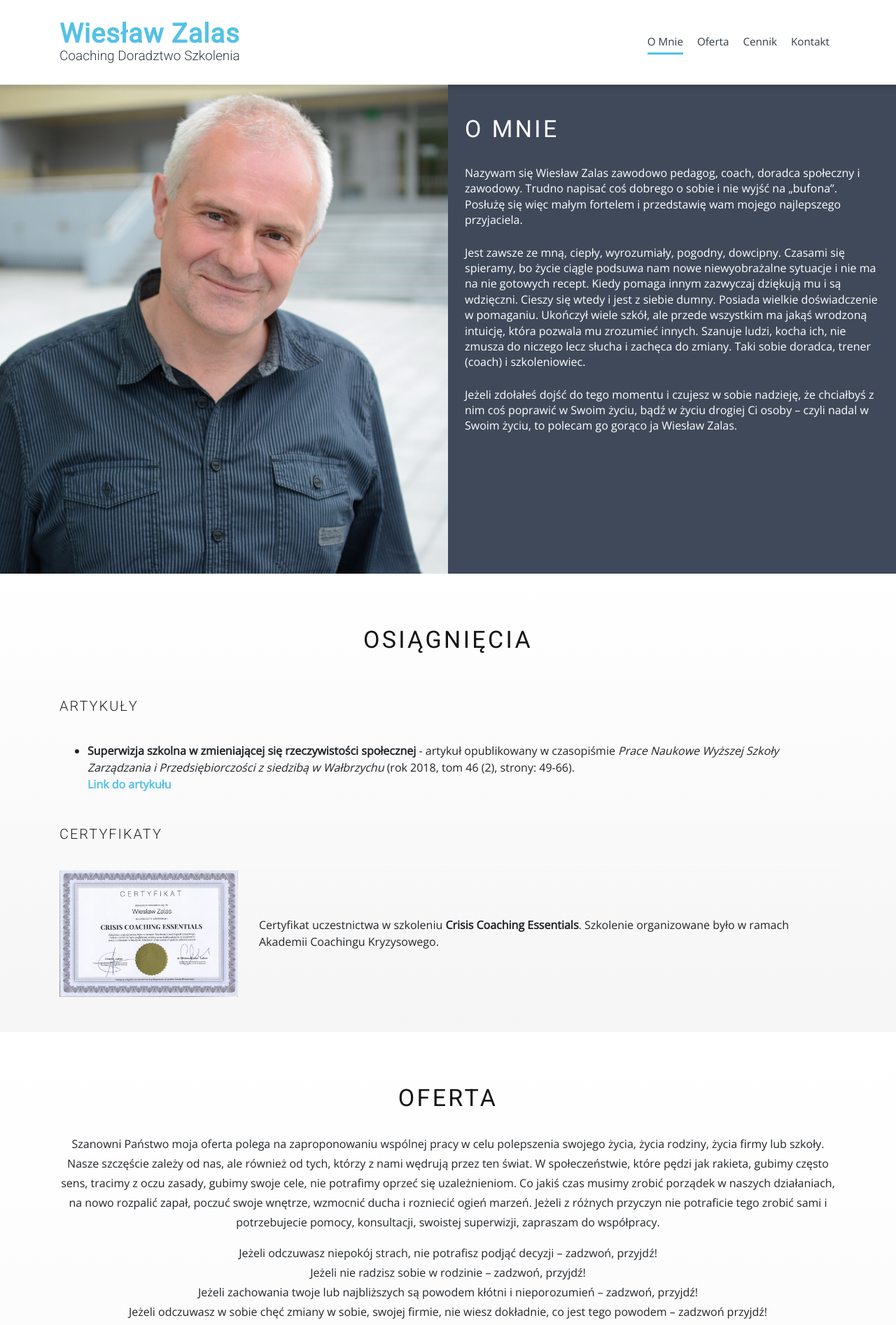
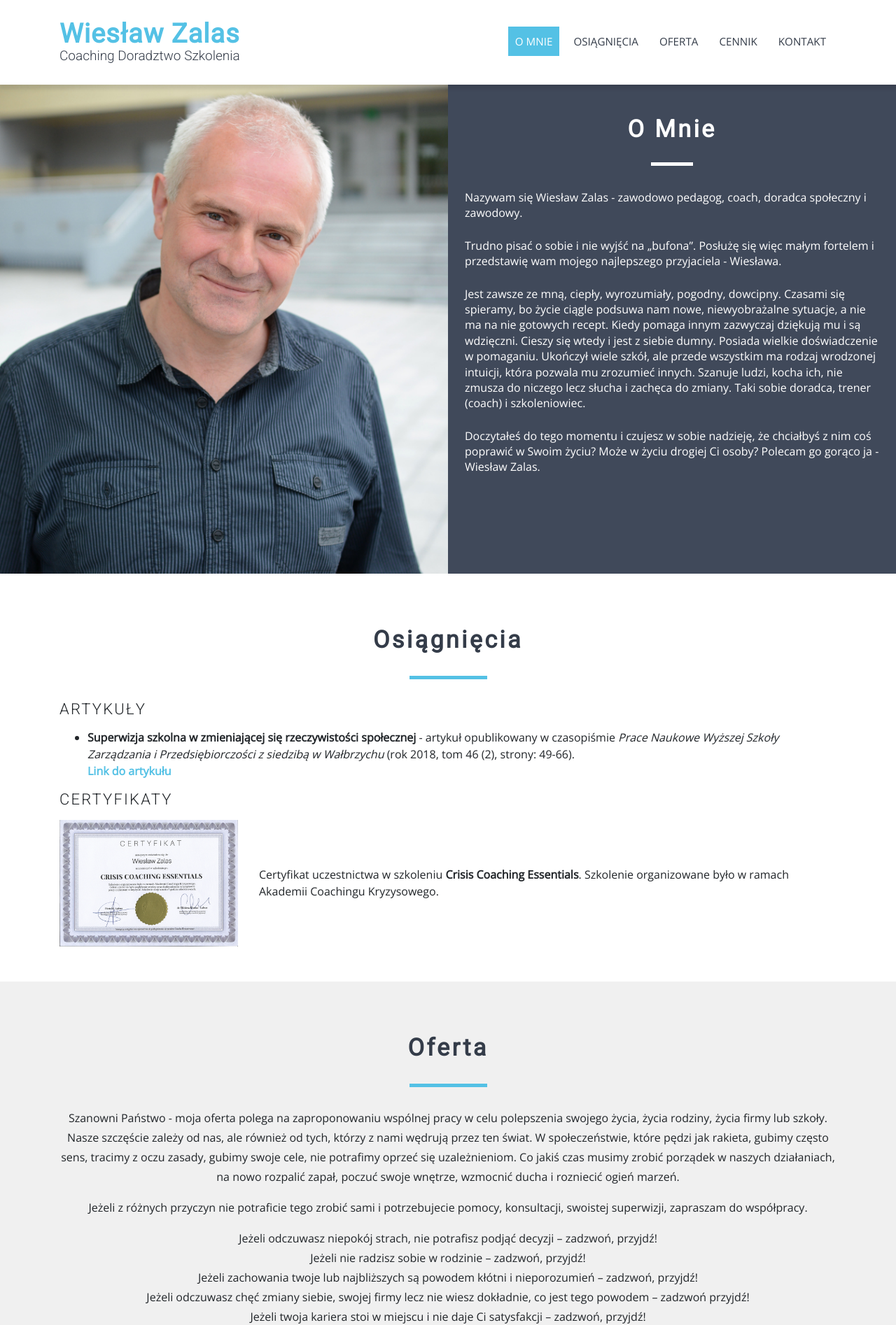
Before and after one commit to BartlomiejZalas/wieslawzalas, a React (Create React App) app: page / in a window 1280 px wide. Shown: the top 1894 px of the page at 70% size. Built offline with nearby package versions, Linux system fonts and the light colour scheme.

Commit message:
layout updated

```diff
--- a/src/components/Menu/Menu/Menu.js
+++ b/src/components/Menu/Menu/Menu.js
@@ -9,6 +9,10 @@ const Menu = () => (
         <Link activeclass="active" to="cover" spy={true} smooth={true} tabIndex={0}
             duration={duration} offset={offset} className="nav-link">
             O Mnie
+        </Link>
+        <Link activeclass="active" to="achievements" spy={true} smooth={true} tabIndex={0}
+            duration={duration} offset={offset} className="nav-link">
+            Osiągnięcia
         </Link>
         <Link activeclass="active" to="oferta" spy={true} smooth={true} tabIndex={0}
             duration={duration} offset={offset} className="nav-link">
--- a/src/components/Menu/NavBar/NavBar.css
+++ b/src/components/Menu/NavBar/NavBar.css
@@ -42,9 +42,10 @@ nav a.nav-link {
     cursor: pointer;
     font-size: .95rem;
     color: var(--secondary);
-    padding: 5px 0;
-    margin: 0 10px;
+    padding: 10px;
+    margin: 0 5px;
     border-bottom: 3px solid #FFF;
+    text-transform: uppercase;
 }
 
 nav a.nav-link.active, nav a.nav-link:hover, nav a.nav-link:active, nav a.nav-link:focus {
@@ -52,7 +53,10 @@ nav a.nav-link.active, nav a.nav-link:hover, nav a.nav-link:active, nav a.nav-li
 }
 
 nav a.nav-link.active, nav a.nav-link:hover {
-    border-bottom-color: var(--main);
+    /* border-bottom-color: var(--main); */
+    background: var(--main);
+    color: #FFF;
+
 }
 
 nav .mobile-menu {
--- a/src/components/Pages/About/About.js
+++ b/src/components/Pages/About/About.js
@@ -13,26 +13,31 @@ export default function About() {
                     </div>
                     <div className="col-sm-6 cover-text p-4">
                         <h2 className="py-3 section-title dark">O Mnie</h2>
+                        <div className="dark header-line" />
                         <p className="py-1">
-                            Nazywam się Wiesław Zalas zawodowo pedagog, coach,
-                            doradca społeczny i zawodowy. Trudno napisać coś dobrego o
-                            sobie i nie wyjść na „bufona”. Posłużę się więc małym
-                            fortelem i przedstawię wam mojego najlepszego przyjaciela.
+                            Nazywam się Wiesław Zalas - zawodowo pedagog, coach, doradca
+                            społeczny i zawodowy.
+                        </p>
+                        <p className="py-1">
+                            Trudno pisać o sobie i nie wyjść na „bufona”. Posłużę się więc
+                            małym fortelem i przedstawię wam mojego najlepszego przyjaciela -
+                            Wiesława.
                         </p>
                         <p className="py-1">
                             Jest zawsze ze mną, ciepły, wyrozumiały, pogodny, dowcipny.
-                            Czasami się spieramy, bo życie ciągle podsuwa nam nowe
-                            niewyobrażalne sytuacje i nie ma na nie gotowych recept.
+                            Czasami się spieramy, bo życie ciągle podsuwa nam nowe,
+                            niewyobrażalne sytuacje, a nie ma na nie gotowych recept.
                             Kiedy pomaga innym zazwyczaj dziękują mu i są wdzięczni.
                             Cieszy się wtedy i jest z siebie dumny. Posiada wielkie
-                            doświadczenie w pomaganiu. Ukończył wiele szkół, ale przede wszystkim ma jakąś wrodzoną
-                            intuicję, która pozwala mu zrozumieć innych. Szanuje ludzi, kocha ich, nie zmusza do
-                            niczego lecz słucha i zachęca do zmiany. Taki sobie doradca, trener (coach) i szkoleniowiec.
-                        </p>
+                            doświadczenie w pomaganiu. Ukończył wiele szkół, ale przede
+                            wszystkim ma rodzaj wrodzonej intuicji, która pozwala mu
+                            zrozumieć innych. Szanuje ludzi, kocha ich, nie zmusza do
+                            niczego lecz słucha i zachęca do zmiany. Taki sobie doradca,
+                            trener (coach) i szkoleniowiec.                        </p>
                         <p className="py-1">
-                            Jeżeli zdołałeś dojść do tego momentu i czujesz w sobie nadzieję, że chciałbyś z nim coś
-                            poprawić w Swoim życiu, bądź w życiu drogiej Ci osoby – czyli nadal w Swoim życiu, to
-                            polecam go gorąco ja Wiesław Zalas.
+                            Doczytałeś do tego momentu i czujesz w sobie nadzieję, że
+                            chciałbyś z nim coś poprawić w Swoim życiu? Może w życiu
+                            drogiej Ci osoby? Polecam go gorąco ja - Wiesław Zalas.
                         </p>
 
                     </div>
--- a/src/components/Pages/Achievements/Achievements.css
+++ b/src/components/Pages/Achievements/Achievements.css
@@ -1,20 +1,10 @@
 section.achievements {
     padding: 50px 0;
-    background: linear-gradient(#FFF, rgba(0, 0, 0, .04));
 }
 
 section.achievements a {
     color: var(--main);
     font-weight: bold;
-}
-
-section.achievements h3 {
-    letter-spacing: .1em;
-    font-size: 20px;
-    padding: 30px 0;
-    font-weight: 300;
-    text-transform: uppercase;
-    border-bottom: 1px solid rgba(255, 255, 255, .5);
 }
 
 section.achievements .certificates img {
--- a/src/components/Pages/Achievements/Achievements.js
+++ b/src/components/Pages/Achievements/Achievements.js
@@ -9,14 +9,16 @@ const Achievements = () => {
                 <div className="row">
                     <div className="col">
                         <h2 className="section-title text-center">Osiągnięcia</h2>
-                        <h3>Artykuły</h3>
+                        <div className="header-line"/>
+
+                        <h3 className="section-subtitle">Artykuły</h3>
                         <ul>
                             <li>
                                 <strong>Superwizja szkolna w zmieniającej się rzeczywistości społecznej</strong> - artykuł opublikowany w czasopiśmie <em>Prace Naukowe Wyższej Szkoły Zarządzania i Przedsiębiorczości z siedzibą w Wałbrzychu</em> (rok 2018, tom 46 (2), strony: 49-66). <br />
                                 <a href="http://bazekon.icm.edu.pl/bazekon/element/bwmeta1.element.ekon-element-000171549401" target="blank">Link do artykułu</a>
                             </li>
                         </ul>
-                        <h3>Certyfikaty</h3>
+                        <h3 className="section-subtitle">Certyfikaty</h3>
                         <div className="row">
                             <div className="col col-lg-3 certificates">
                                 <a href={require('./cert1.png')} target="blank">
--- a/src/components/Pages/Contact/Contact.css
+++ b/src/components/Pages/Contact/Contact.css
@@ -2,16 +2,6 @@ section.contact {
     background: #40495a;
     color: #FFF;
     padding: 50px 0 60px 0;
-}
-
-section.contact h3 {
-    letter-spacing: .1em;
-    font-size: 20px;
-    margin: 0 0 30px 0;
-    padding: 30px 0;
-    font-weight: 300;
-    text-transform: uppercase;
-    border-bottom: 1px solid rgba(255, 255, 255, .5);
 }
 
 section.contact h4 {
@@ -24,9 +14,11 @@ section.contact h4 {
 
 section.contact .contact-data {
     font-weight: 300;
+    margin-bottom: 30px;
 }
 
-section.contact .contact-data hr {
-    border-bottom: 1px solid rgba(255, 255, 255, .3);
-    margin: 20px 0;
+section.contact a{
+    color: #FFF;
+    text-decoration: underline;
+    font-weight: 300;
 }
--- a/src/components/Pages/Contact/Contact.js
+++ b/src/components/Pages/Contact/Contact.js
@@ -3,39 +3,26 @@ import './Contact.css';
 
 const Contact = () => {
     return (
-        <section name="kontakt" className="contact dark">
+        <section name="kontakt" className="contact dark text-center">
             <div className="container">
                 <div className="row">
                     <div className="col">
-                        <h2 className="section-title text-center dark">Kontakt</h2>
+                        <h2 className="dark section-title">Kontakt</h2>
+                        <div className="dark header-line"/>
                     </div>
                 </div>
                 <div className="row">
-                    {/* <div className="col-md-6">
-                        <h3>Wyślij wiadomość</h3>
-                        <div className="contact-form">
-                            <div className="form-group">
-                                <input type="email" className="form-control" placeholder="Imię i Nazwisko" />
-                            </div>
-                            <div className="form-group">
-                                <input type="password" className="form-control" placeholder="Email" />
-                            </div>
-                            <div className="form-group">
-                                <textarea className="form-control" rows="3" placeholder="Wiadomość" />
-                            </div>
-                            <button className="btn btn-warning">Wyślij</button>
+                    <div className="col-md-4 contact-data">
+                        <h3 className="section-subtitle">Telefon</h3>
+                        <i className="fas fa-phone"></i> 511 008 791
                         </div>
-                    </div> */}
-                    <div className="col-md-12 contact-data">
-                        <h3>Skontaktuj się ze mną</h3>
-                        <h4>Telefon</h4>
-                        <i className="fas fa-phone"></i> 511 008 791
-                        <hr />
-                        <h4>Email</h4>
+                    <div className="col-md-4 contact-data">
+                        <h3 className="section-subtitle">Email</h3>
                         <i className="far fa-envelope-open"></i>&nbsp;
                         <a href="mailto:wzalas196@gmail.com">wzalas196@gmail.com</a>
-                        <hr />
-                        <h4>WWW</h4>
+                    </div>
+                    <div className="col-md-4 contact-data">
+                        <h3 className="section-subtitle">WWW</h3>
                         <i className="fas fa-globe-europe"></i>&nbsp;
                         <a href="http://wieslawzalas.pl">www.wieslawzalas.pl</a>
                     </div>
--- a/src/components/Pages/Offer/Offer.css
+++ b/src/components/Pages/Offer/Offer.css
@@ -1,4 +1,4 @@
 section.offer {
     padding: 50px 0;
-    background: linear-gradient(#FFF, rgba(0, 0, 0, .04));
+    background: rgb(240, 240, 240);
 }
--- a/src/components/Pages/Offer/Offer.js
+++ b/src/components/Pages/Offer/Offer.js
@@ -9,15 +9,20 @@ const Offer = () => {
             <div className="container">
                 <div className="row">
                     <div className="col">
-                        <h2 className="section-title text-center">Oferta</h2>
+                        <h2 className="section-title">Oferta</h2>
+                        <div className="header-line"/>
                         <p className="lead text-center">
-                        Szanowni Państwo moja oferta polega na zaproponowaniu wspólnej pracy w celu polepszenia
-                        swojego życia, życia rodziny, życia firmy lub szkoły. Nasze szczęście zależy od nas,
+                        Szanowni Państwo - moja oferta polega na zaproponowaniu wspólnej pracy w celu
+                        polepszenia swojego życia, życia  rodziny, życia firmy lub szkoły.
+                        Nasze szczęście zależy od nas,
                         ale również od tych, którzy z nami wędrują przez ten świat. W społeczeństwie, które
                         pędzi jak rakieta, gubimy często sens, tracimy z oczu zasady, gubimy swoje cele, nie
                         potrafimy oprzeć się uzależnieniom. Co jakiś czas musimy zrobić porządek  w naszych
                         działaniach, na nowo rozpalić zapał, poczuć swoje wnętrze, wzmocnić ducha i rozniecić
-                         ogień marzeń. Jeżeli z różnych przyczyn nie potraficie tego zrobić sami i potrzebujecie
+                         ogień marzeń.
+                        </p>
+                         <p className="lead text-center">
+                         Jeżeli z różnych przyczyn nie potraficie tego zrobić sami i potrzebujecie
                          pomocy, konsultacji, swoistej superwizji,  zapraszam do współpracy.
                         </p>
 
@@ -25,10 +30,10 @@ const Offer = () => {
                         Jeżeli odczuwasz niepokój strach, nie potrafisz podjąć decyzji – zadzwoń, przyjdź!<br/>
                         Jeżeli nie radzisz sobie w rodzinie – zadzwoń, przyjdź!<br/>
                         Jeżeli zachowania twoje lub najbliższych są powodem kłótni i nieporozumień – zadzwoń, przyjdź! <br/>
-                        Jeżeli odczuwasz w sobie chęć zmiany w sobie, swojej firmie, nie wiesz dokładnie, co jest tego powodem – zadzwoń przyjdź!<br/>
-                        Jeżeli twoja kariera stoi w miejscu i nie masz z niej zadowolenia – zadzwoń, przyjdź!<br/>
+                        Jeżeli odczuwasz chęć zmiany siebie, swojej firmy lecz nie wiesz dokładnie, co jest tego powodem – zadzwoń przyjdź!<br/>
+                        Jeżeli twoja kariera stoi w miejscu i nie daje Ci satysfakcji – zadzwoń, przyjdź!<br/>
                         Jeżeli twoja organizacja się rozwija, zmienia  lub ma kłopoty, a ty nie wiesz, co w tej sytuacji zrobić – zadzwoń, przyjdź! <br/>
-                        Jeżeli nie doświadczasz żadnego z tych stanów a chcesz się spotkać zapraszam – zadzwoń, przyjdź!<br/>
+                        Jeżeli nie doświadczasz żadnego z tych stanów, a chcesz się spotkać - zapraszam – zadzwoń, przyjdź!<br/>
                         </p>
                     </div>
                 </div>
@@ -87,7 +92,9 @@ const Offer = () => {
                     <div className="col-lg-4">
                         <Box
                             title="Warszty z wypoczynkiem"
-                            description="Pobyt w ośrodku wypoczynkowym, zakwaterowanie, wyżywienie, szkolenia-treningi około 3 godziny dziennie rano lub po kolacji, organizacja czasu wolnego dla grupy szkoleniowej."
+                            description="Pobyt w ośrodku wypoczynkowym, zakwaterowanie,
+                            wyżywienie, szkolenia-treningi (około 3 godziny dziennie rano
+                            lub po kolacji), organizacja czasu wolnego dla grupy szkoleniowej."
                             icon="fa-umbrella-beach"
                         >
                         <p>Prowadząc wiele szkoleń często spotykam się ze stwierdzeniami, że nie ma czasu na wypoczynek, na prace nad sobą, na dbanie o swoje wnętrze nie mówiąc już o pracy nad umiejętnościami komunikacyjnymi. Stąd moja propozycja, aby połączyć wypoczynek z przygodą poznania samego siebie, swojego związku, z radosną pracą nad zrozumieniem swoich bliskich,  nad dialogiem bez ocen i konieczności zwyciężania za wszelka cenę. Są różne zdania  na temat takiego sposobu samorozwoju, nie jest to propozycja dla wszystkich. Lecz jeśli chcesz się wspaniale pobawić, zwiedzić bardzo ciekawe zabytki, zobaczyć przepiękne krajobrazy i zmienić coś w swoim życiu - zapraszam.</p>
@@ -140,8 +147,9 @@ const Offer = () => {
                     <div className="col-lg-4">
                         <Box
                             title="Dla firm i instytucji"
-                            description="Oferujemy Państwu konsulting, warsztaty stacjonarne oraz kompleksowe wyjazdy szkoleniowe, połączone z wypoczynkiem,
-                            badania i analizy w oparciu o obserwacje i wywiady, tworzenie modeli komunikacji wewnętrznej i zewnętrznej"
+                            description="Oferujemy Państwu konsulting, warsztaty stacjonarne oraz kompleksowe wyjazdy
+                            szkoleniowe połączone z wypoczynkiem, badania i analizy w oparciu o obserwacje i
+                            wywiady, tworzenie modeli komunikacji wewnętrznej i zewnętrznej."
                             icon="fa-user-tie"
                         >
                             <p>Co ważniejsze firma czy ludzie? Jak zoptymalizować działania, aby szczęśliwy pracownik z radością szedł do pracy żegnając  uśmiechniętą rodziną? Jak oceniać innych i pozostać dalej ich przyjacielem? Powyższe pytania pokazują jak skomplikowana i trudna jest rola szefa w firmie. Firma to żywy organizm i trzeba o nią zadbać. Powinniśmy śmiało i bez wahania korzystać z misji firmy, a nie tylko ją recytować. Powinniśmy jako podmioty firmy wspólnie ustalać: kim jest pracownik, kim powinien być przełożony, jak wypracować skuteczne formy nagradzania, komunikowania. W pracy nad takim obrazem firmy, często potrzeby jest podmiot zewnętrzny. Moja firma proponuje Państwu pomoc w skutecznym rozwoju.</p>
--- a/src/components/Pages/Prices/Prices.js
+++ b/src/components/Pages/Prices/Prices.js
@@ -9,6 +9,7 @@ const Prices = () => {
                 <div className="row">
                     <div className="col">
                         <h2 className="section-title text-center">Cennik</h2>
+                        <div className="header-line"/>
                     </div>
                 </div>
                 <div className="row table">
@@ -48,7 +49,7 @@ const Prices = () => {
                             <div className="col-4 price">40,00 zł</div>
                         </div>
                         <div className="row">
-                            <div className="col-8">Szkoła dla rodziców (za 10 warsztatów płatne w dwóch transzach):</div>
+                            <div className="col-8">Szkoła dla rodziców (10 warsztatów płatne w dwóch transzach):</div>
                             <div className="col-4 price">300,00 zł</div>
                         </div>
                         <div className="row">
@@ -56,7 +57,7 @@ const Prices = () => {
                             <div className="col-4 price">600,00 zł/osoba</div>
                         </div>
                         <div className="row">
-                            <div className="col-8">10 dniowe pobyty terapeutyczno-wypoczynkowych:</div>
+                            <div className="col-8">10-dniowe pobyty terapeutyczno-wypoczynkowe:</div>
                             <div className="col-4 price">3500,00 zł/osoba</div>
                         </div>
                         <div className="row">
--- a/src/index.css
+++ b/src/index.css
@@ -14,11 +14,25 @@ body {
 
 h1, h2, h3, h4, h5, h6 {
   font-family: 'Roboto', sans-serif;
+}
+
+.section-title {
+  padding: 20px 0;
+  font-size: 34px;
+  line-height: 48px;
   font-weight: 600;
-  font-size: 34px;
-  line-height: 1.3;
-  font-weight: 400;
-  letter-spacing: .025em;
+  letter-spacing: .1em;
+  color: var(--secondary);
+  text-align: center;
+}
+
+.section-subtitle {
+    letter-spacing: .1em;
+    font-size: 22px;
+    padding: 0 0 15px 0;
+    margin: 0;
+    font-weight: 300;
+    text-transform: uppercase;
 }
 
 .btn-primary {
@@ -43,21 +57,6 @@ h1, h2, h3, h4, h5, h6 {
   color: var(--suplementary);
 }
 
-
-.section-title {
-  padding: 20px 0;
-  font-size: 34px;
-  line-height: 48px;
-  font-weight: 400;
-  letter-spacing: .1em;
-  text-transform: uppercase;
-  color: #151515;
-}
-
-.section-title.dark {
-  color: #FFF;
-}
-
 p.lead {
   font-size: 16px;
   line-height: 28px;
@@ -72,3 +71,15 @@ section.dark a {
 section.dark a:hover {
   color: var(--suplementary-hover);
 }
+
+.header-line {
+  margin: 0 45%;
+  border-top: 5px solid var(--main);
+  text-align: center;
+  margin-bottom: 30px;
+}
+
+.dark {
+  color: #FFF;
+  border-color: #FFF;
+}
```
Also changed, not shown: 8 other files (tests, documents, lock files or other folders).
